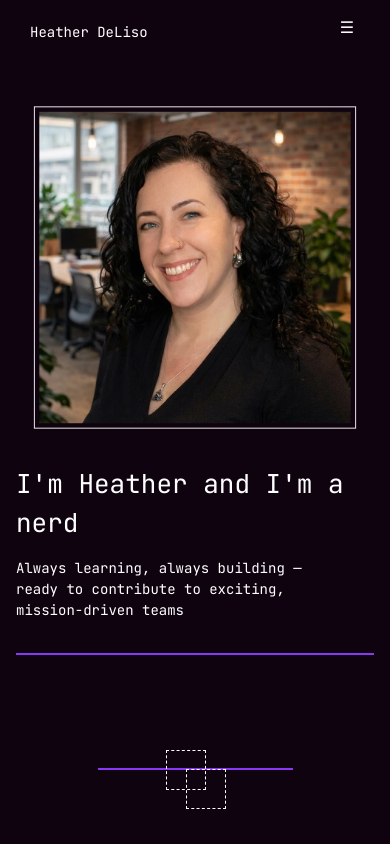
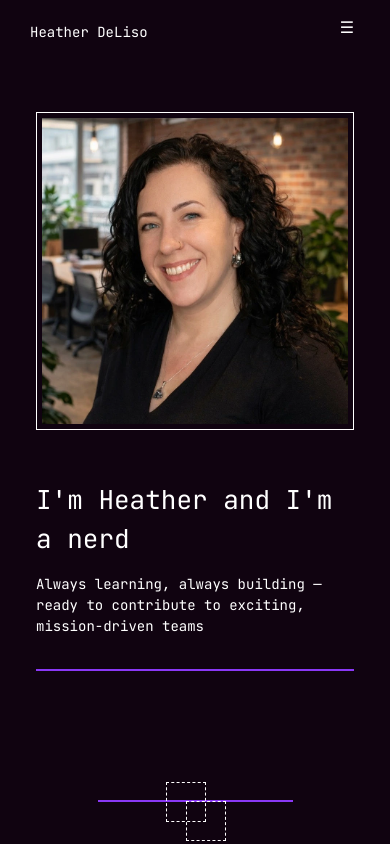
Before and after one commit to HeatherD2025/Personal_Website, a React (Vite) app: page / in a window 390 px wide. Shown: the top 844 px of the page. Built offline with nearby package versions, Linux system fonts and the light colour scheme.

Commit message:
adjusted intro width on main.css mobile

```diff
--- a/src/styles/main.css
+++ b/src/styles/main.css
@@ -66,6 +66,7 @@ section {
     flex-direction: column;
     align-items: center;
     margin: 4rem 0rem 0rem 0rem;
+    padding: 16px 20px;
   }
 
   .main-wrapper {
@@ -99,7 +100,7 @@ section {
     order: 1;
     display: flex;
     align-items: flex-start;
-    scale: 90%;
+    scale: 100%;
     width: 100%;
     margin-bottom: 4rem;
     max-height: 13rem;
```
